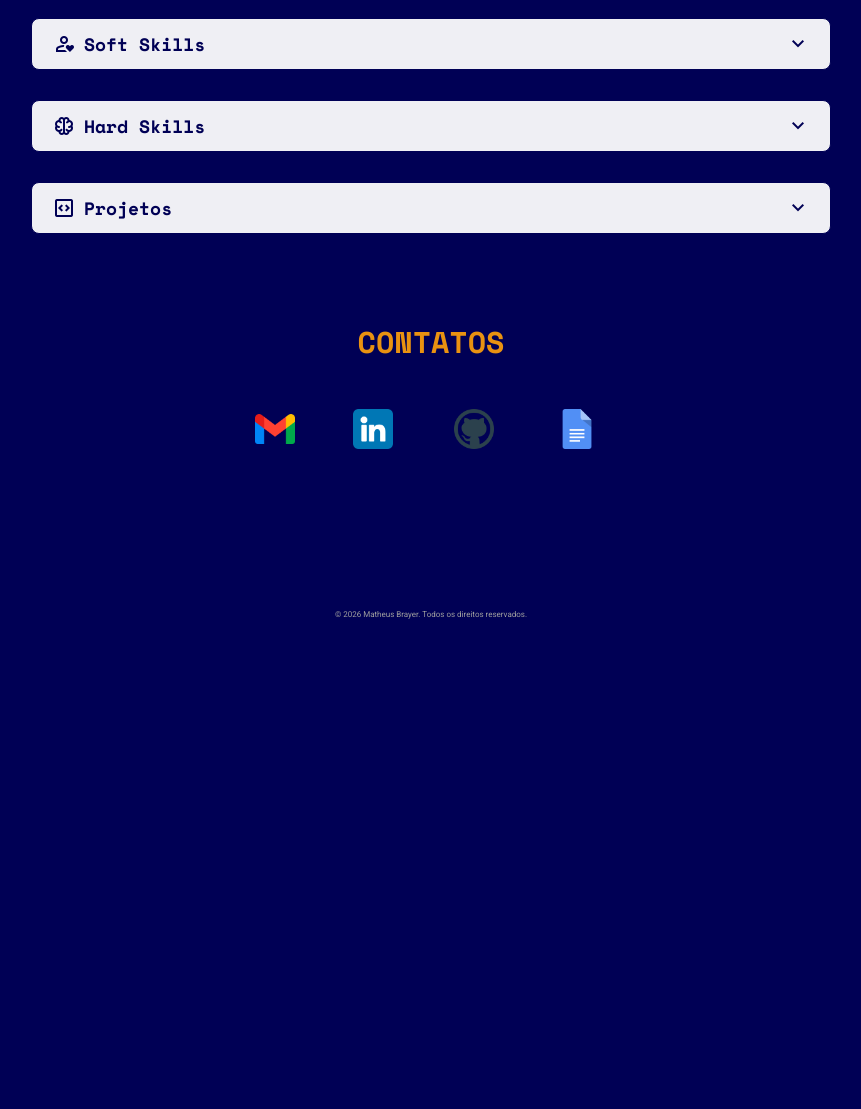
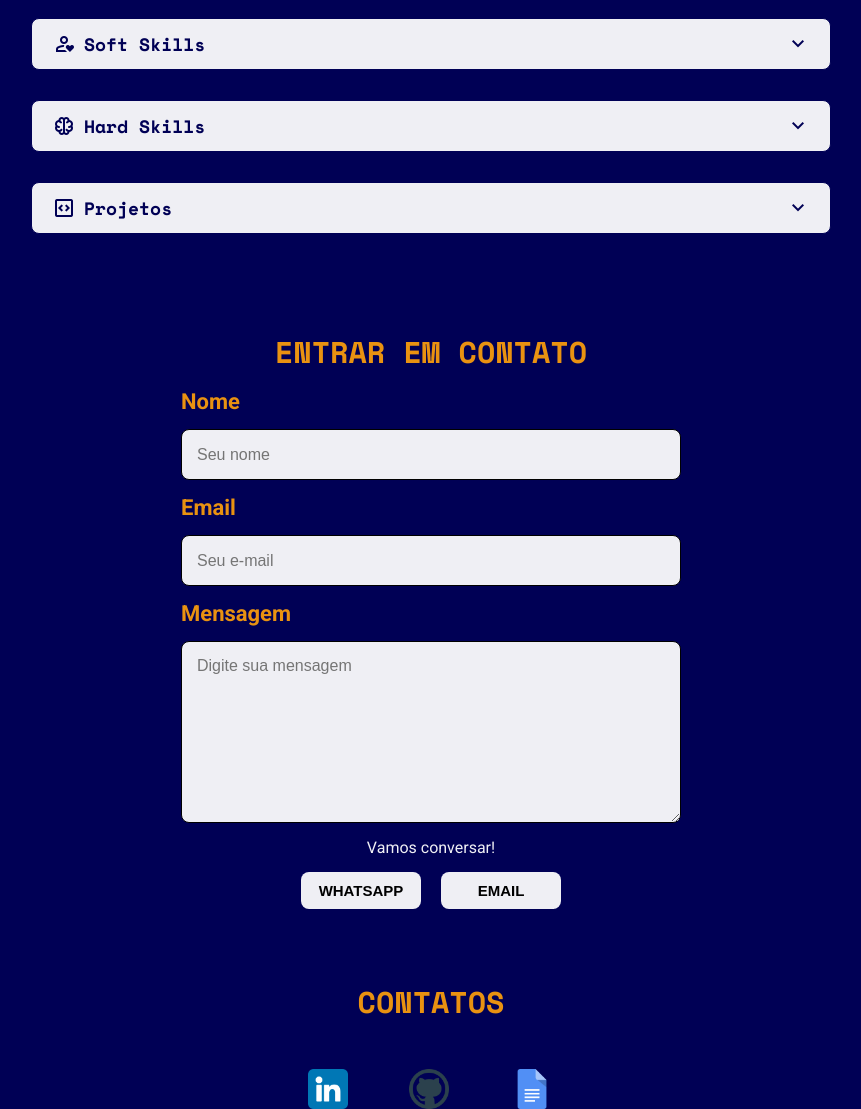
Before and after one commit to MatheusBrayer/matheus-brayer-portfolio, a plain HTML site: page index.html in a window 1280 px wide. Shown: the part 934-2043 px from the top of the page, without its empty margins (209-1070 px from the left). Before the commit the page ends 1561 px from the top, so only its background shows below. Drawn offline with nearby package versions, Linux system fonts and the light colour scheme; no server answers; a web font is replaced by a local one.

Commit message:
feat: Adicionando formulario para contato

```diff
--- /dev/null
+++ b/Scripts/contatoEmail.js
@@ -0,0 +1,20 @@
+import { montarMensagem } from "./montarMensagem.js";
+
+export function initEmail () {
+
+  const btnEmail = document.getElementById("btn-form-email");
+
+  btnEmail.addEventListener("click", () => {
+    const mensagem = montarMensagem();
+
+    // if (!mensagem) return;
+
+    console.log('btn clicado!')
+
+    const assunto = "Contato pelo Portfólio";
+
+    window.location.href =
+      `mailto:mbrayer3@gmail.com?subject=${encodeURIComponent(assunto)}&body=${encodeURIComponent(mensagem)}`;
+  })
+
+};
--- /dev/null
+++ b/Scripts/contatoWhats.js
@@ -0,0 +1,18 @@
+import { montarMensagem } from "./montarMensagem.js";
+
+export function initWhatsApp () {
+
+  const btnWhatsapp = document.getElementById("btn-form-whats");
+
+  btnWhatsapp.addEventListener("click", () => {
+    const mensagem = montarMensagem();
+
+    // if (!mensagem) return;
+
+    console.log('btn clicado!')
+
+    const url = `https://wa.me/555197957264?text=${encodeURIComponent(mensagem)}`;
+
+    window.open(url, "_blank");
+  });
+}
--- /dev/null
+++ b/Scripts/dadosFormulario.js
@@ -0,0 +1,12 @@
+export function obterDadosFormulario() {
+  const nome = document.getElementById("nome").value.trim();
+  const email = document.getElementById("email").value.trim();
+  const mensagem = document.getElementById("mensagem").value.trim();
+
+  if (!nome || !email || !mensagem) {
+    alert("Preencha todos os campos.");
+    return null;
+  }
+
+  return { nome, email, mensagem };
+}
--- a/Scripts/main.js
+++ b/Scripts/main.js
@@ -7,6 +7,8 @@ import { listarSkills } from "./listarSkills.js";
 import { iniciarCarrossel } from "./btnNavegacao.js";
 import { sobreMim } from "../data/sobreMim.js";
 import { inserirTexto } from "./InserirSobreMim.js";
+import { initEmail } from "./contatoEmail.js";
+import { initWhatsApp } from "./contatoWhats.js";
 
 initAccordion();
 renderProjects();
@@ -19,3 +21,6 @@ listarSkills(softSkills, softContainer);
 iniciarCarrossel();
 
 inserirTexto("sobre-mim", sobreMim);
+
+initEmail();
+initWhatsApp();
--- /dev/null
+++ b/Scripts/montarMensagem.js
@@ -0,0 +1,30 @@
+import { obterDadosFormulario } from "./dadosFormulario.js";
+
+export function montarMensagem() {
+  const dados = obterDadosFormulario();
+
+  if (!dados.nome) {
+    console.log("Campo nome é obrigatório!");
+    return null;
+  }
+
+  if (!dados.email) {
+    console.log("Campo email é obrigatório!");
+    return null;
+  }
+
+  if (!dados.mensagem) {
+    console.log("Campo mensagem é obrigatório!");
+    return null;
+  }
+
+  return `
+Olá Matheus!
+
+Me chamo ${dados.nome}
+E-mail: ${dados.email}
+
+Mensagem:
+${dados.mensagem}
+`;
+}
--- a/Styles/main.css
+++ b/Styles/main.css
@@ -356,3 +356,82 @@ main {
     }
 
 }
+
+#form-contato {
+  display: flex;
+  flex-direction: column;
+  gap: 15px;
+  width: 100%;
+  max-width: 500px;
+  padding-top: 80px;
+}
+
+#form-contato h2{
+    text-align: center;
+    font-family: "Space Mono", monospace;
+    font-size: clamp(20px, 4vw, 30px);
+    text-transform: uppercase;
+}
+
+#form-contato label {
+  font-size: clamp(18px, 3vw, 22px);
+  font-weight: bold;
+}
+
+#form-contato textarea {
+  height: 150px;
+}
+
+#form-contato input, #form-contato textarea {
+  border-radius: var(--raio-borda);
+  background-color: var(--cor-secundaria);
+  border: 1px solid black;
+  padding: 15px;
+  color: black;
+  font-family: "Roboto", sans-serif;
+  font-size: 16px;
+}
+
+#form-contato input::placeholder,
+#form-contato textarea::placeholder {
+  font-size: 16px;
+  font-family: Arial, Helvetica, sans-serif;
+}
+
+#form-contato input:focus,
+#form-contato textarea:focus {
+  border: 2px solid #4f46e5;
+  outline: none;
+  box-shadow: 0 0 10px rgba(79, 70, 229, 0.3);
+}
+
+#form-contato p {
+  text-align: center;
+  justify-content: center;
+  color: var(--cor-secundaria);
+}
+
+#btn-form {
+  display: flex;
+  justify-content: center;
+  text-align: center;
+  gap: 20px;
+}
+
+#btn-form button {
+  border-radius: var(--raio-borda);
+  padding: 10px;
+  background: var(--cor-secundaria);
+  color: black;
+  font-size: clamp(10px, 4vw, 15px);
+  font-weight: bold;
+  width: 120px;
+  border: transparent;
+  transition: 0.5s ease;
+}
+
+#btn-form button:hover {
+  transform: translateY(-2px);
+  background: var(--cor-primaria);
+  color: var(--cor-secundaria);
+}
--- a/index.html
+++ b/index.html
@@ -142,6 +142,47 @@
 
       <div id="content-button"></div>
       </div>
+
+      <form id="form-contato">
+        <h2>Entrar em contato</h2>
+
+        <label for="nome">Nome</label>
+        <input
+          type="text"
+          id="nome"
+          placeholder="Seu nome"
+          required
+        />
+
+        <label for="email">Email</label>
+        <input
+          type="email"
+          id="email"
+          placeholder="Seu e-mail"
+          required
+        />
+
+        <label for="mensagem">Mensagem</label>
+        <textarea
+          id="mensagem"
+          placeholder="Digite sua mensagem"
+          required
+        ></textarea>
+
+        <p>Vamos conversar!</p>
+
+        <div id="btn-form">
+          <button type="button" id="btn-form-whats">
+            WHATSAPP
+          </button>
+
+          <button type="button" id="btn-form-email">
+            EMAIL
+          </button>
+        </div>
+
+      </form>
+
     </main>
 
     <footer>
@@ -150,13 +191,7 @@
         <h2>CONTATOS</h2>
 
         <ul id="contatos">
-          <li>
-            <a href="mailto:mbrayer3@gmail.com?subject=Contato pelo Portfólio&body=Olá Matheus! " target="_blank">
-              <img src="./Assets/icons/gmail.png" alt="Logo do gmail">
-            </a>
 
-            <p class="legenda">Email</p>
-          </li>
           <li>
             <a href="https://www.linkedin.com/in/matheus-brayer/" target="_blank">
               <img src="./Assets/icons/linkedin.png" alt="Logo do Linkedin">
```
